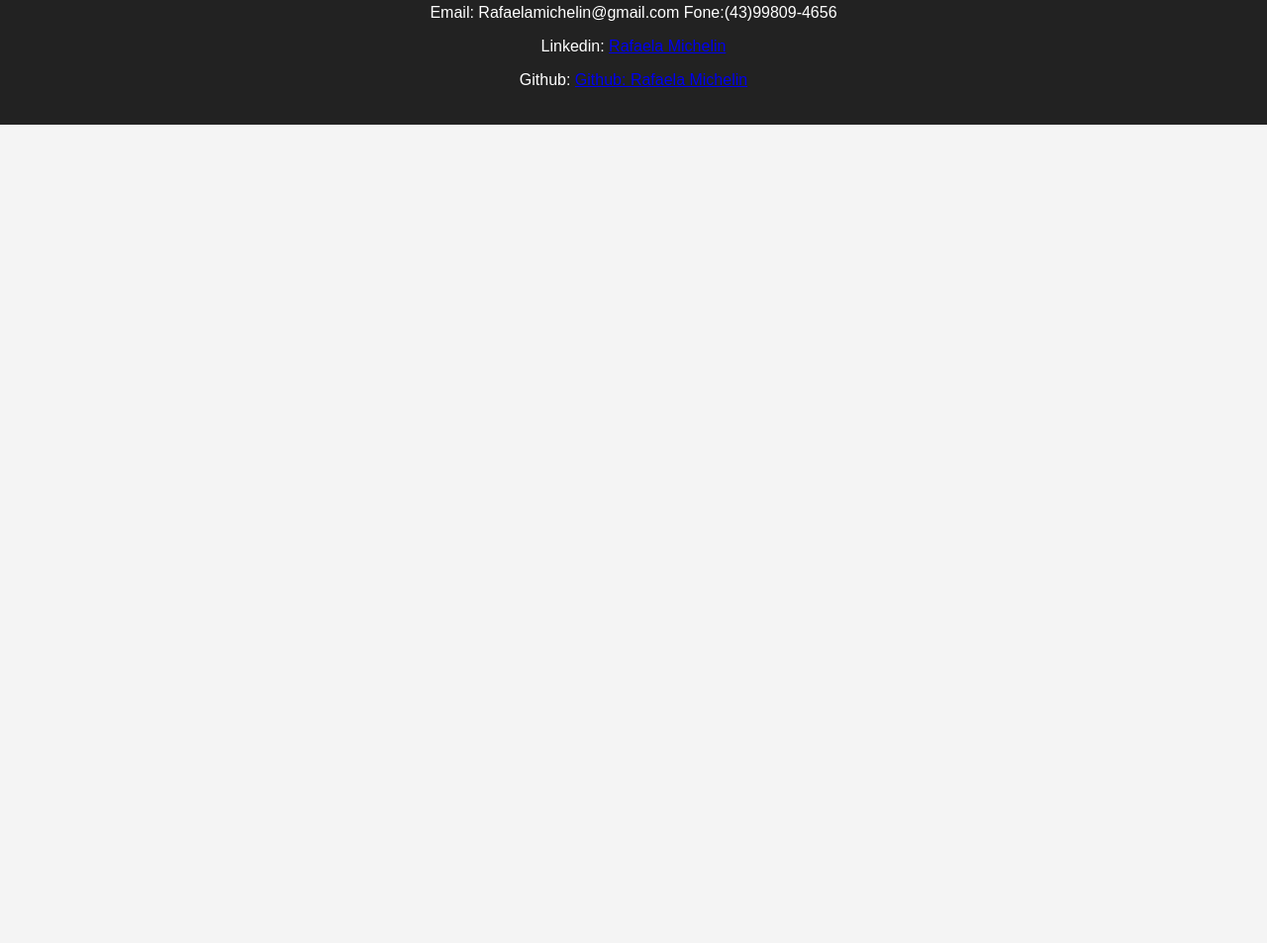
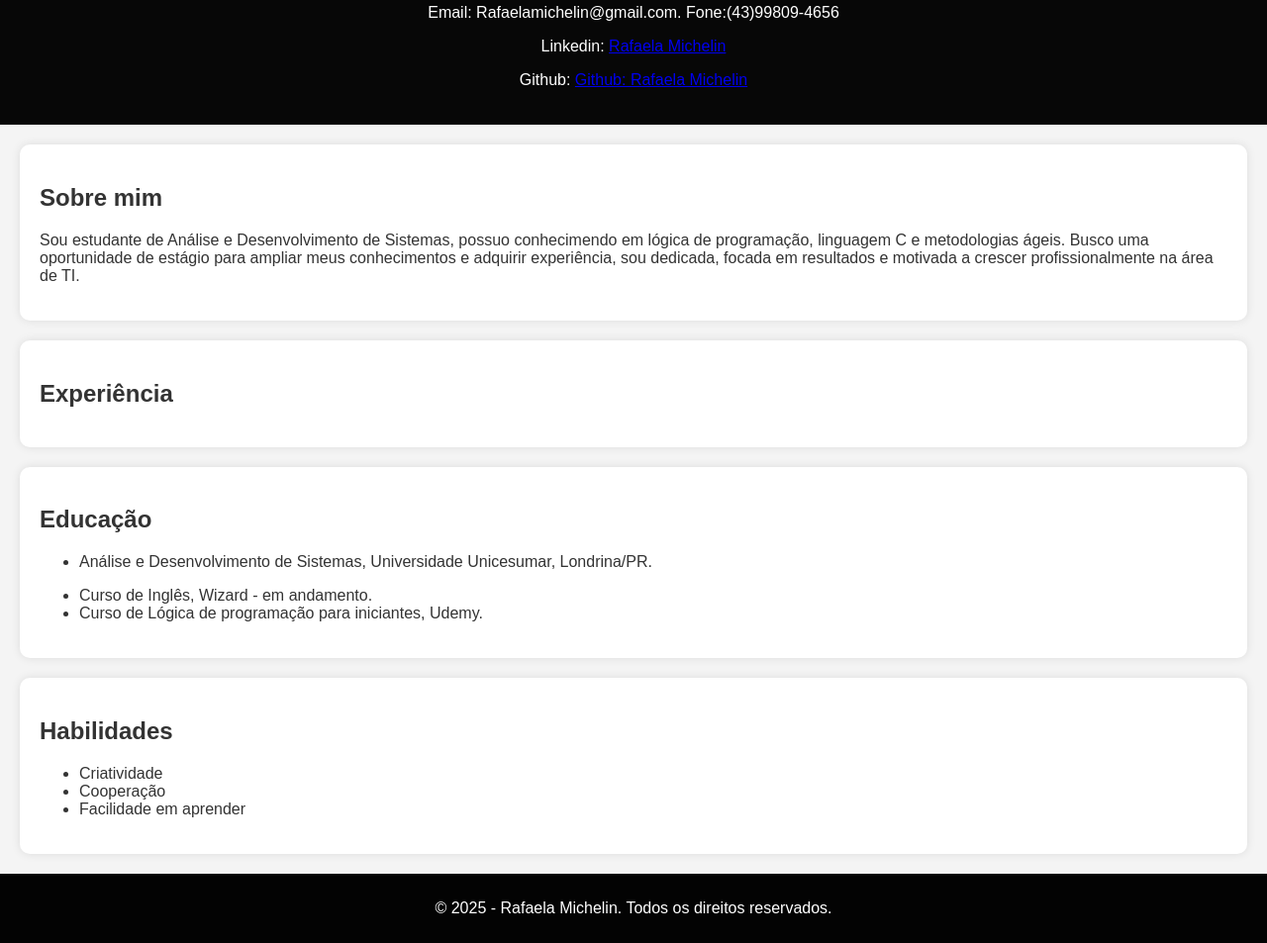
Before and after one commit to RafaelaMichelin/Curriculo, a plain HTML site: page index.html in a window 1280 px wide. Shown: the part 256-1209 px from the top of the page at 99% size. Before the commit the page ends 800 px from the top, so only its background shows below. Drawn offline with Linux system fonts and the light colour scheme.

Commit message:
atualizacao

```diff
--- a/index.html
+++ b/index.html
@@ -13,19 +13,39 @@
 
 <div>
     <h1>Rafaela Layra Michelin</h1>
-    <p>Email: Rafaelamichelin@gmail.com Fone:(43)99809-4656 </p>
+    <p>Email: Rafaelamichelin@gmail.com. Fone:(43)99809-4656 </p>
     <p>Linkedin: <a href=" https://www.linkedin.com/in/rafaela-michelin-240a402a6/" target="_blank">Rafaela Michelin</a></p>
      <p> Github: <a href="https://github.com/RafaelaMichelin" target="_blank">Github: Rafaela Michelin</a> </p>
 </div>
  </div>
 
     </header>
-
+<section id="sobre">
+<h2>Sobre mim</h2>
+<p>Sou estudante de Análise e Desenvolvimento de Sistemas, possuo conhecimendo em lógica de programação, linguagem C e metodologias ágeis. Busco uma oportunidade de estágio para ampliar meus conhecimentos e adquirir experiência, sou dedicada, focada em resultados e motivada a crescer profissionalmente na área de TI. </p>
+</section>
+<section id="experiencia">
+<h2>Experiência</h2>
+</section>
+<section id="educacao">
+<h2>Educação</h2>
+<ul>
+<li>Análise e Desenvolvimento de Sistemas, Universidade Unicesumar, Londrina/PR.</p></li>
+<li>Curso de Inglês, Wizard - em andamento.</li>
+<li>Curso de Lógica de programação para iniciantes, Udemy.</li>
+</ul>
+</section>
+<section id="habilidades">
+<h2>Habilidades</h2>
+<ul>
+    <li>Criatividade</li>
+    <li>Cooperação</li>
+    <li>Facilidade em aprender</li>
+</ul>
+</section>
 
     <footer>   <!--Rodapé-->
-
-
-
+<p>&copy; 2025 - Rafaela Michelin. Todos os direitos reservados.</p>
     </footer>
 </body>
 </html>
--- a/style.css
+++ b/style.css
@@ -8,15 +8,32 @@ body{
 }
 /* Cabeçalho */
 header{
- background-color: #222;
+ background-color: #070707;
  color:white;
  padding: 20px;
  text-align: center;
 }
 .foto-perfil
 {
-width: 150px;
+width: 160px;
 height: 150px;
 border-radius: 50%;
 border:3px solid white;
 }
+
+section {
+    margin:20px;
+    padding:20px;
+    background: white;
+    border-radius: 10px;
+    box-shadow: 0px 0px 10px rgba(0, 0, 0, 0.1);
+}
+
+
+footer {
+ text-align: center;
+ padding: 10px;
+ background-color: #030303;
+ color:white;
+
+}
```
